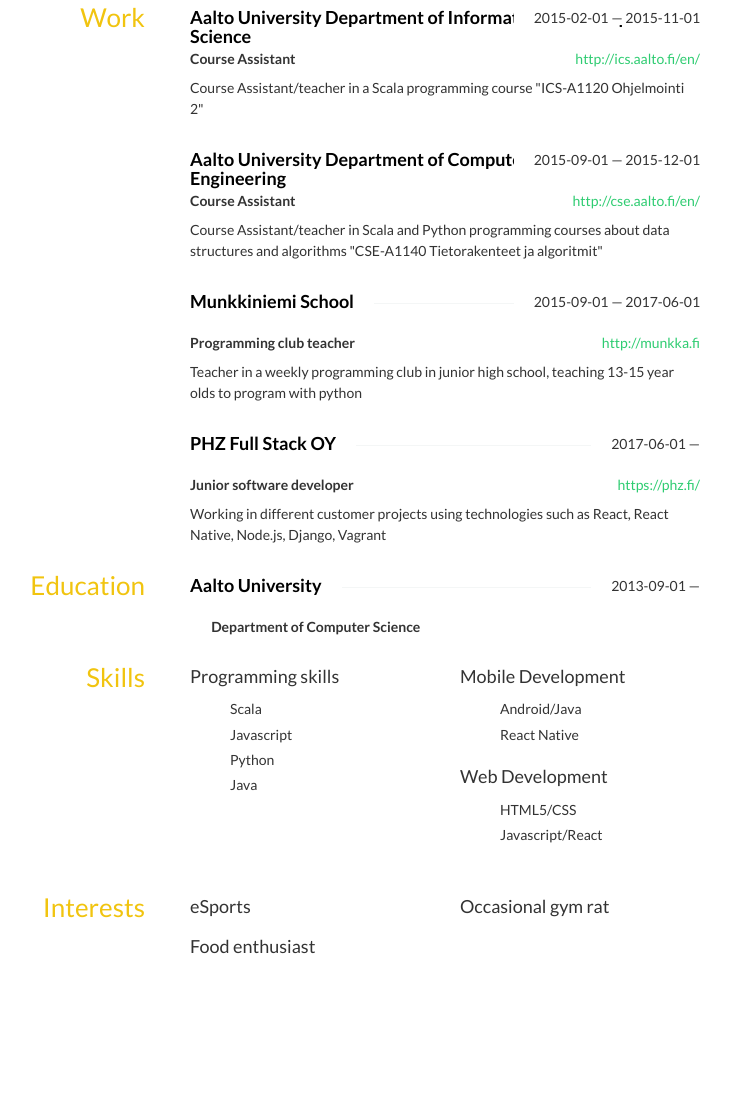
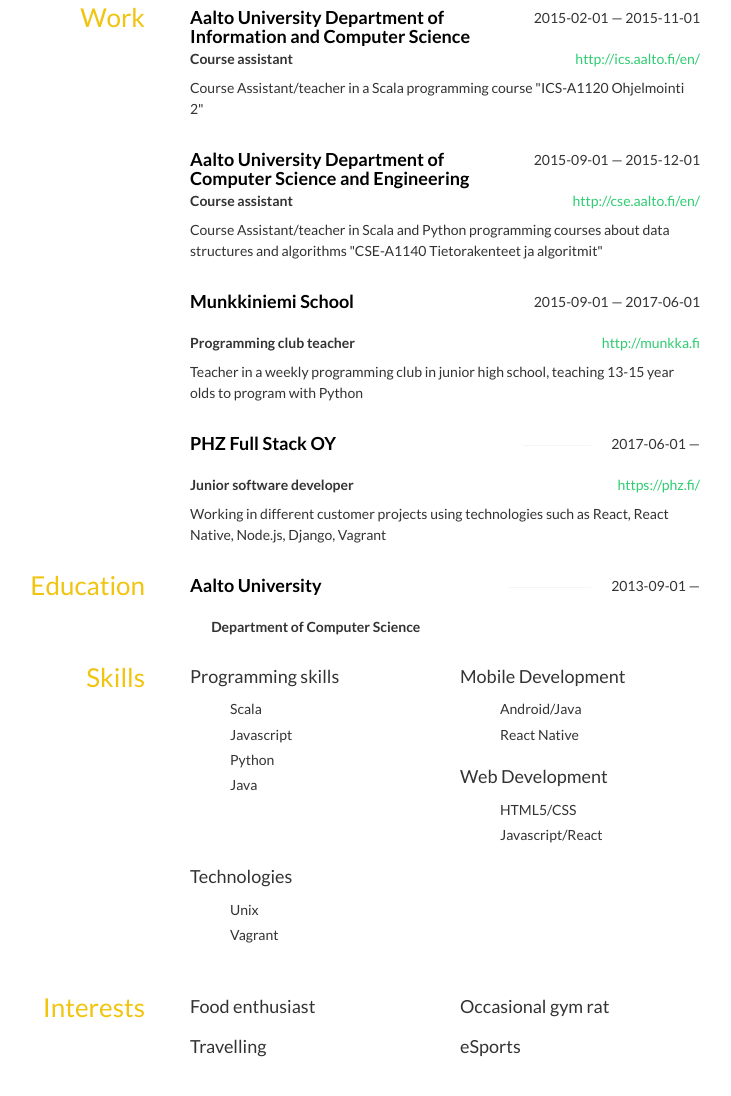
Before and after one commit to timoHaario/timoHaario.github.io, a plain HTML site: page index.html in a window 1280 px wide. Shown: the part 384-1480 px from the top of the page, without its empty margins (285-1016 px from the left). Before the commit the page ends 1441 px from the top, so only its background shows below. Drawn offline with nearby package versions, Linux system fonts and the light colour scheme; some icons are missing.

Commit message:
small style fixes

```diff
--- a/index.html
+++ b/index.html
@@ -140,7 +140,7 @@ h4 span:first-child {
 		position: absolute;
 	}
 	.strike-through span:first-child {
-		padding-right: 20px;
+		padding-right: 187px;
 		margin-top: -12px;
 	}
 	.strike-through span + span {
@@ -199,7 +199,7 @@ h4 span:first-child {
 						Timo Haario
 					</h1>
 					<h2>
-						Programmer
+						Software developer
 					</h2>
 				</div>
 			</div>
@@ -250,7 +250,7 @@ h4 span:first-child {
 					<a href="http://ics.aalto.fi/en/">http://ics.aalto.fi/en/</a>
 				</div>
 				<div class="position">
-					Course Assistant
+					Course assistant
 				</div>
 				<div class="summary">
 					<p>Course Assistant/teacher in a Scala programming course &quot;ICS-A1120 Ohjelmointi 2&quot;</p>
@@ -267,7 +267,7 @@ h4 span:first-child {
 					<a href="http://cse.aalto.fi/en/">http://cse.aalto.fi/en/</a>
 				</div>
 				<div class="position">
-					Course Assistant
+					Course assistant
 				</div>
 				<div class="summary">
 					<p>Course Assistant/teacher in Scala and Python programming courses about data structures and algorithms &quot;CSE-A1140 Tietorakenteet ja algoritmit&quot;</p>
@@ -287,7 +287,7 @@ h4 span:first-child {
 					Programming club teacher
 				</div>
 				<div class="summary">
-					<p>Teacher in a weekly programming club in junior high school, teaching 13-15 year olds to program with python</p>
+					<p>Teacher in a weekly programming club in junior high school, teaching 13-15 year olds to program with Python</p>
 				</div>
 			</div>
 			<div class="col-sm-12">
@@ -373,6 +373,15 @@ h4 span:first-child {
 					<li>Javascript/React</li>
 				</ul>
 			</div>
+			<div class="col-sm-6">
+				<div class="name">
+					<h4>Technologies</h4>
+				</div>
+				<ul class="keywords">
+					<li>Unix</li>
+					<li>Vagrant</li>
+				</ul>
+			</div>
 			</div>
 		</div>
 	</section>
@@ -386,7 +395,7 @@ h4 span:first-child {
 			<div class="row">
 			<div class="col-sm-6">
 				<div class="name">
-					<h4>eSports</h4>
+					<h4>Food enthusiast</h4>
 				</div>
 			</div>
 			<div class="col-sm-6">
@@ -396,7 +405,12 @@ h4 span:first-child {
 			</div>
 			<div class="col-sm-6">
 				<div class="name">
-					<h4>Food enthusiast</h4>
+					<h4>Travelling</h4>
+				</div>
+			</div>
+			<div class="col-sm-6">
+				<div class="name">
+					<h4>eSports</h4>
 				</div>
 			</div>
 			</div>
```
